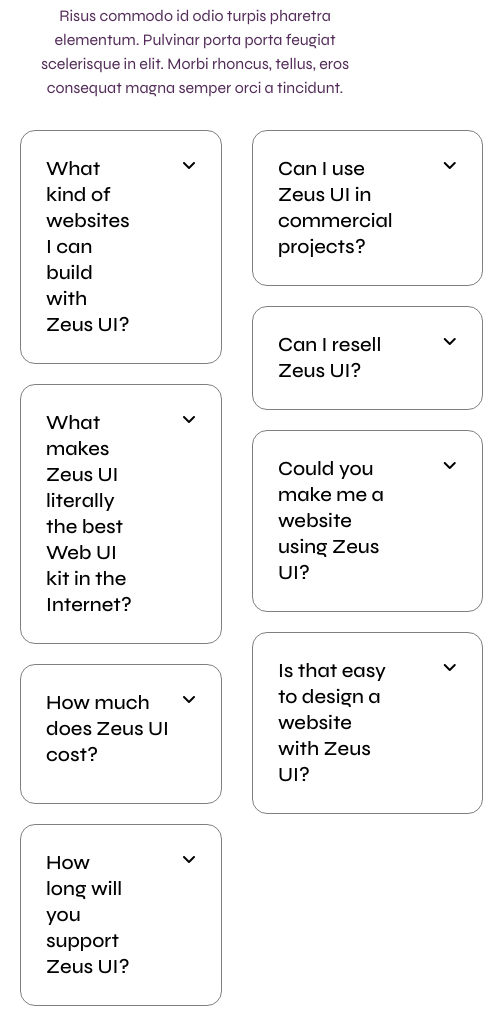
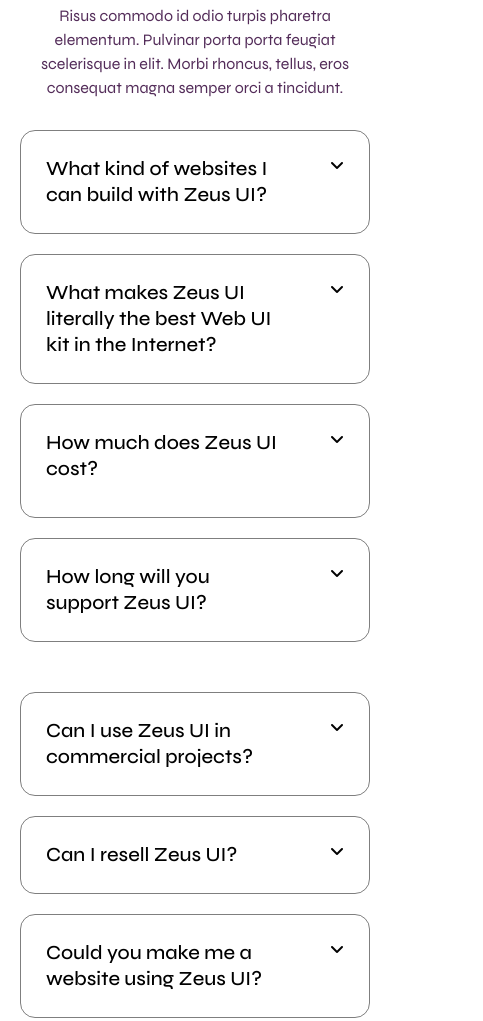
Before and after one commit to dipesh0999/Zeus-UI, a plain HTML site: page index.html in a window 390 px wide. Shown: the part 4920-5941 px from the top of the page, 483 px wide, since content can reach past the window. Drawn offline with Linux system fonts and the light colour scheme.

Commit message:
Update zeus.css

```diff
--- a/assets/zeus.css
+++ b/assets/zeus.css
@@ -759,6 +759,9 @@
     .questions{
         flex-direction: column;
     }
+    .questions-content{
+        flex-direction: column;
+    }
     .question{
         width: 100%;
     }
```
